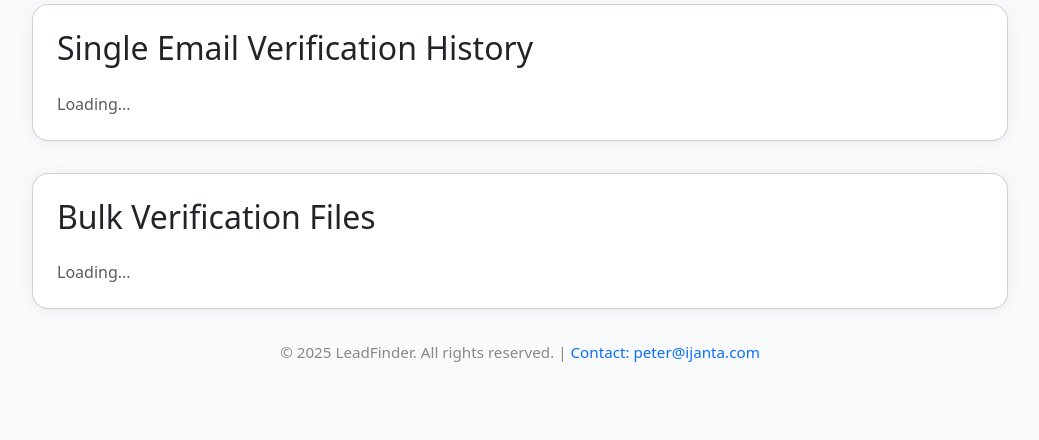
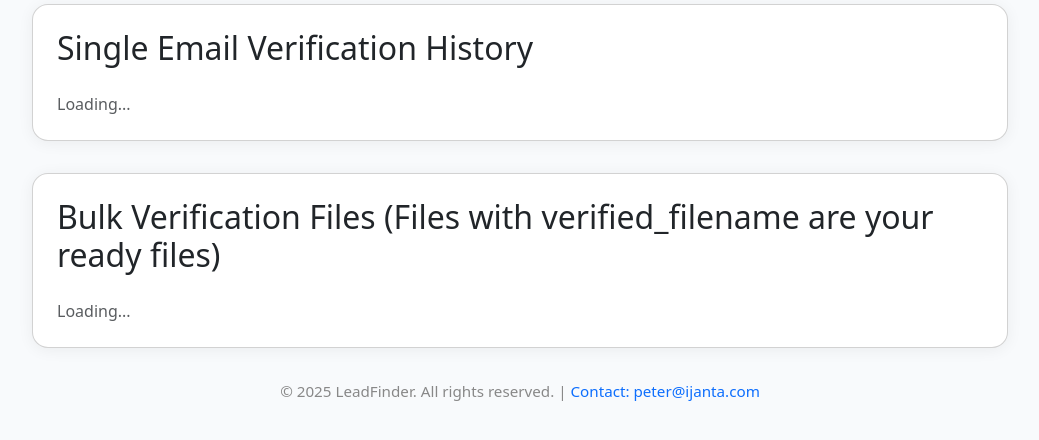
Before and after one commit to teckgeekz/verify-email-using-smtp-checks, a Flask app: page /dashboard in a window 1280 px wide. Shown: the part 244-684 px from the top of the page, without its empty margins (120-1159 px from the left). Run offline with Flask 3, Linux system fonts and the light colour scheme; some libraries are stand-ins or nearby versions.

Commit message:
-dash update for verified files

```diff
--- a/templates-tail/dashboard.html
+++ b/templates-tail/dashboard.html
@@ -43,7 +43,7 @@
         </div>
       </div>
       <div class="bg-white p-6 rounded-lg shadow-md mb-6">
-        <h2 class="text-xl font-bold mb-4">Bulk Verification Files</h2>
+        <h2 class="text-xl font-bold mb-4">Bulk Verification Files (Files with verified_filename are your ready files)</h2>
         <div id="bulk-files-table">
           <p class="text-gray-500">Loading...</p>
         </div>
--- a/templates/dashboard.html
+++ b/templates/dashboard.html
@@ -54,7 +54,7 @@
   </div>
   <div class="dashboard-section">
     <div class="card p-4 mb-4">
-      <h2 class="mb-4">Bulk Verification Files</h2>
+      <h2 class="mb-4">Bulk Verification Files (Files with verified_filename are your ready files)</h2>
       <div id="bulk-files-table">
         <div class="text-muted">Loading...</div>
       </div>
```
